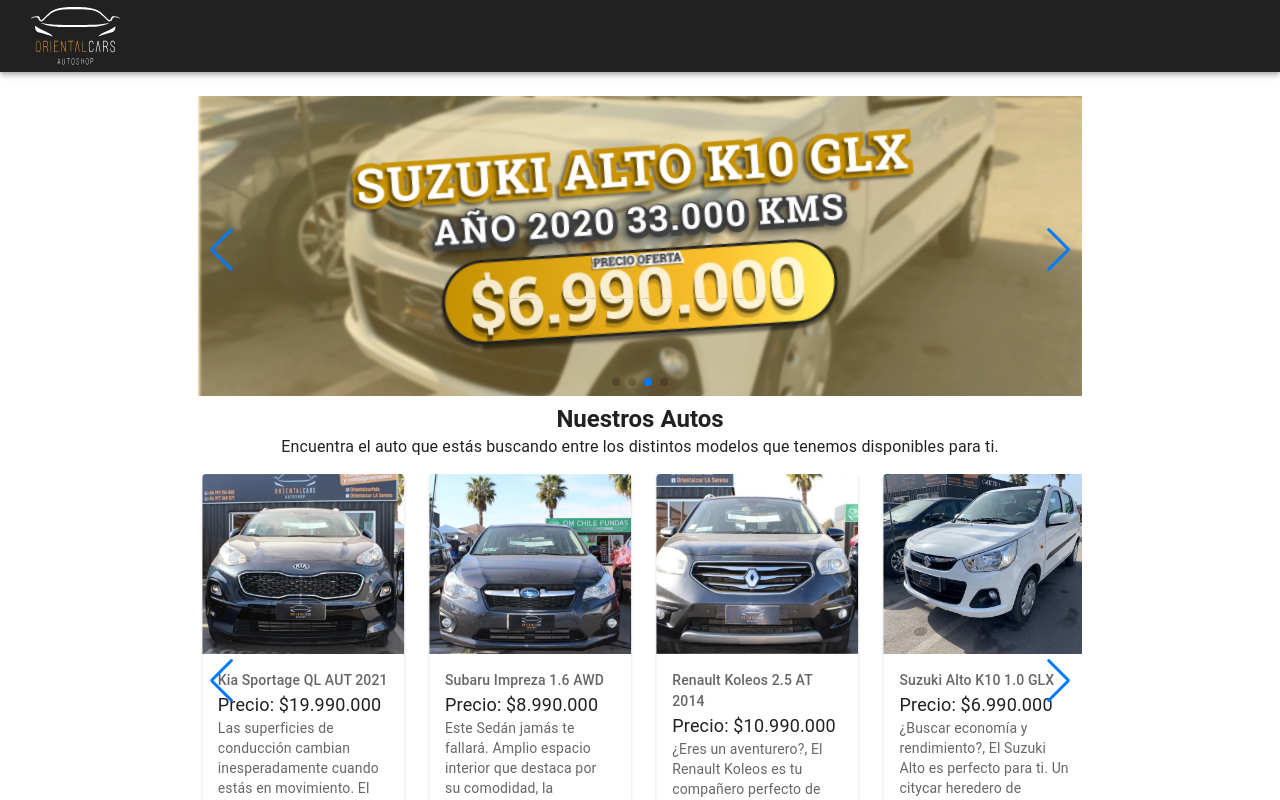
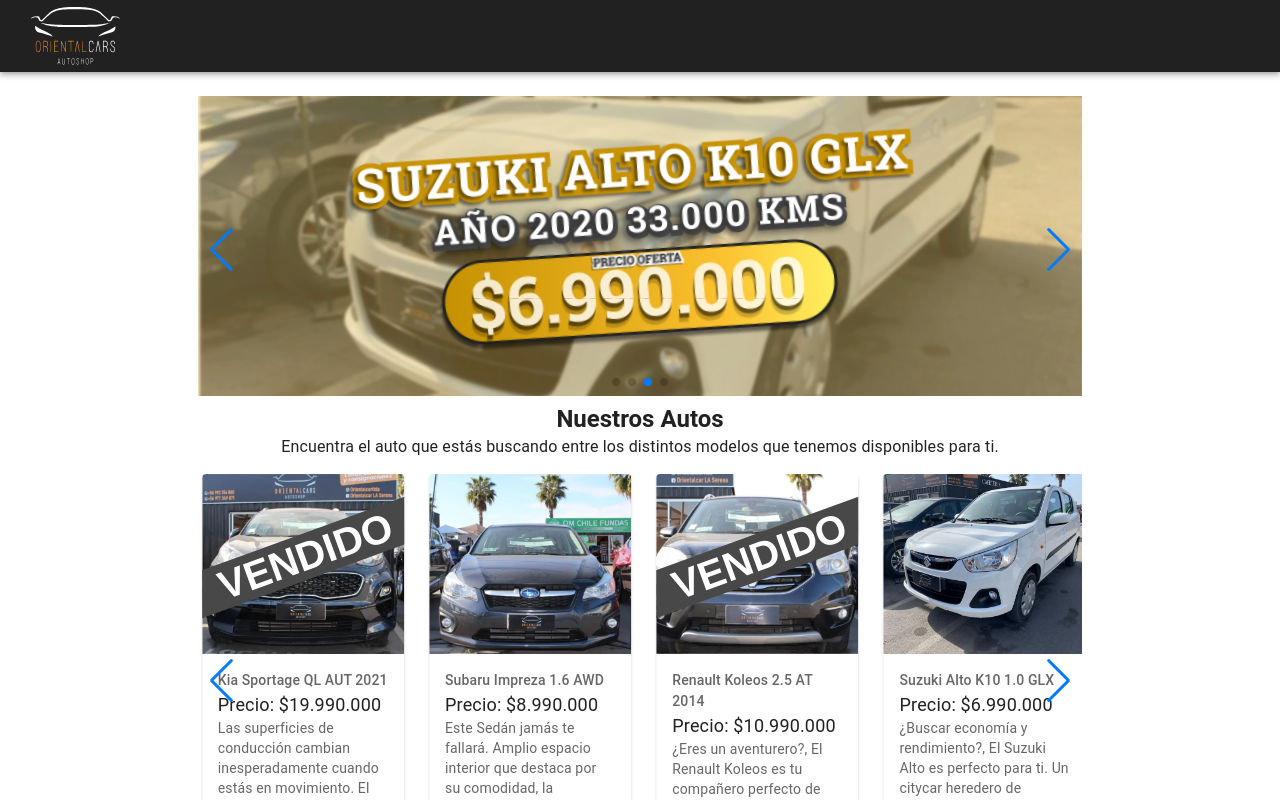
Before and after one commit to rodpoblete/www.orientalcars.cl, a React app: page / in a window 1280 px wide. Shown: the top 800 px of the page. Built offline with nearby package versions, Linux system fonts and the light colour scheme.

Commit message:
feat: add conditional rendering cars sold

```diff
--- a/src/components/Functional/CarCard/index.jsx
+++ b/src/components/Functional/CarCard/index.jsx
@@ -6,21 +6,43 @@ import CardMedia from "@mui/material/CardMedia";
 import Typography from "@mui/material/Typography";
 import { Button, CardActionArea, CardActions } from "@mui/material";
 import Grid from "@mui/material/Grid";
+import Box from "@mui/material/Box";
 
 import { moneyFormat } from "helpers/numbers";
 
 export default function CarCard({ carData }) {
-  const { id, photos, name, price, description } = carData;
+  const { id, photos, name, price, description, status } = carData;
   return (
     <Grid item xs={12} sx={{ paddingBottom: "1px" }}>
-      <Card>
+      <Card sx={{ position: "relative", overflow: "hidden" }}>
         <CardActionArea>
           <CardMedia
             component="img"
             height="180"
             image={photos[0]}
             alt={name}
+            sx={{ objectFit: "cover" }}
           />
+          {status === "sold" && (
+            <Box
+              fullWidth
+              sx={{
+                fontSize: 40,
+                fontWeight: "bold",
+                position: "absolute",
+                color: "#FFF",
+                transform: `rotate(-20deg)`,
+                backgroundColor: "#484848",
+                width: "120%",
+                top: 60,
+                left: -18,
+                display: "flex",
+                justifyContent: "center",
+              }}
+            >
+              VENDIDO
+            </Box>
+          )}
           <CardContent sx={{ height: 180 }}>
             <Typography
               sx={{
```
